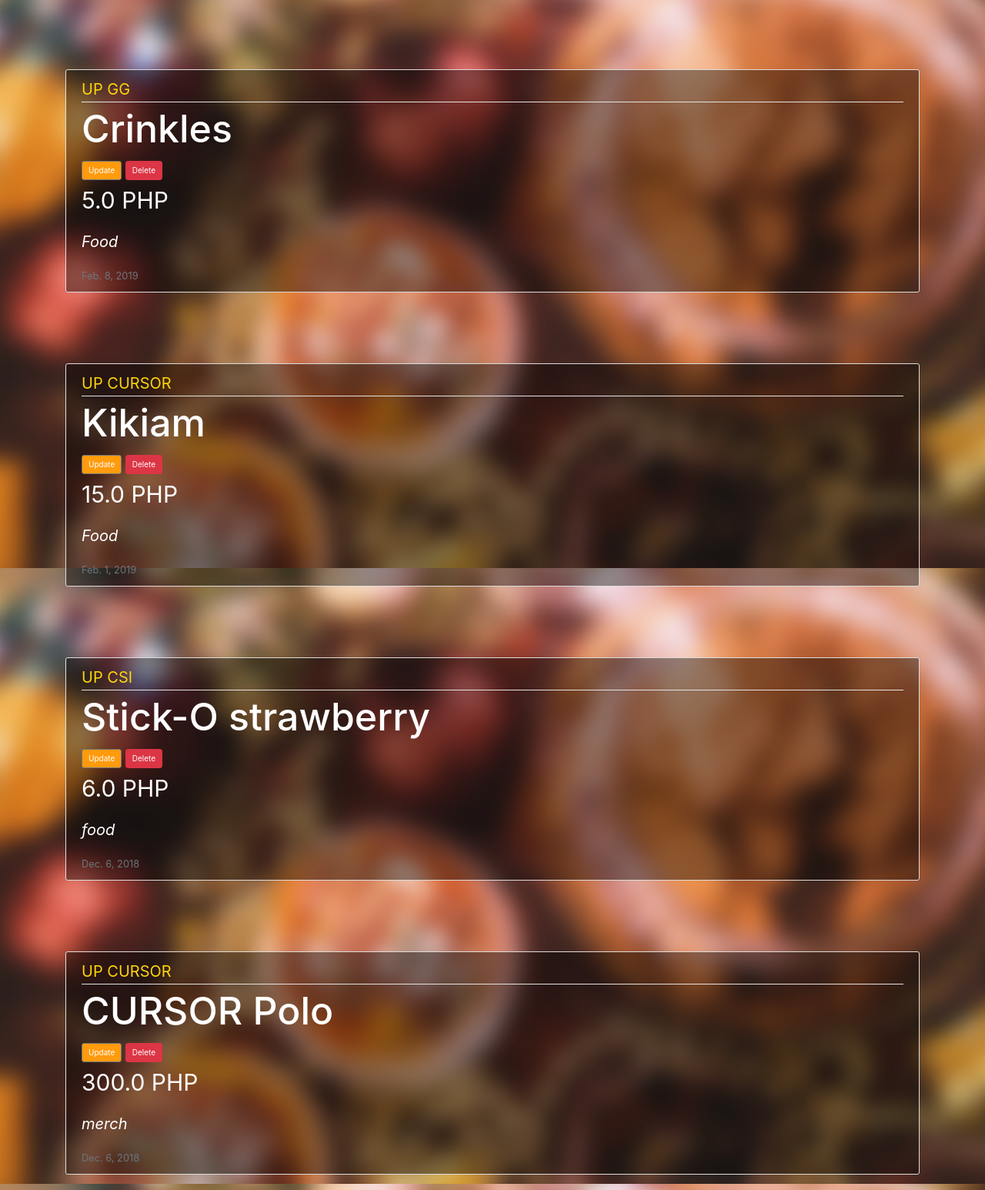
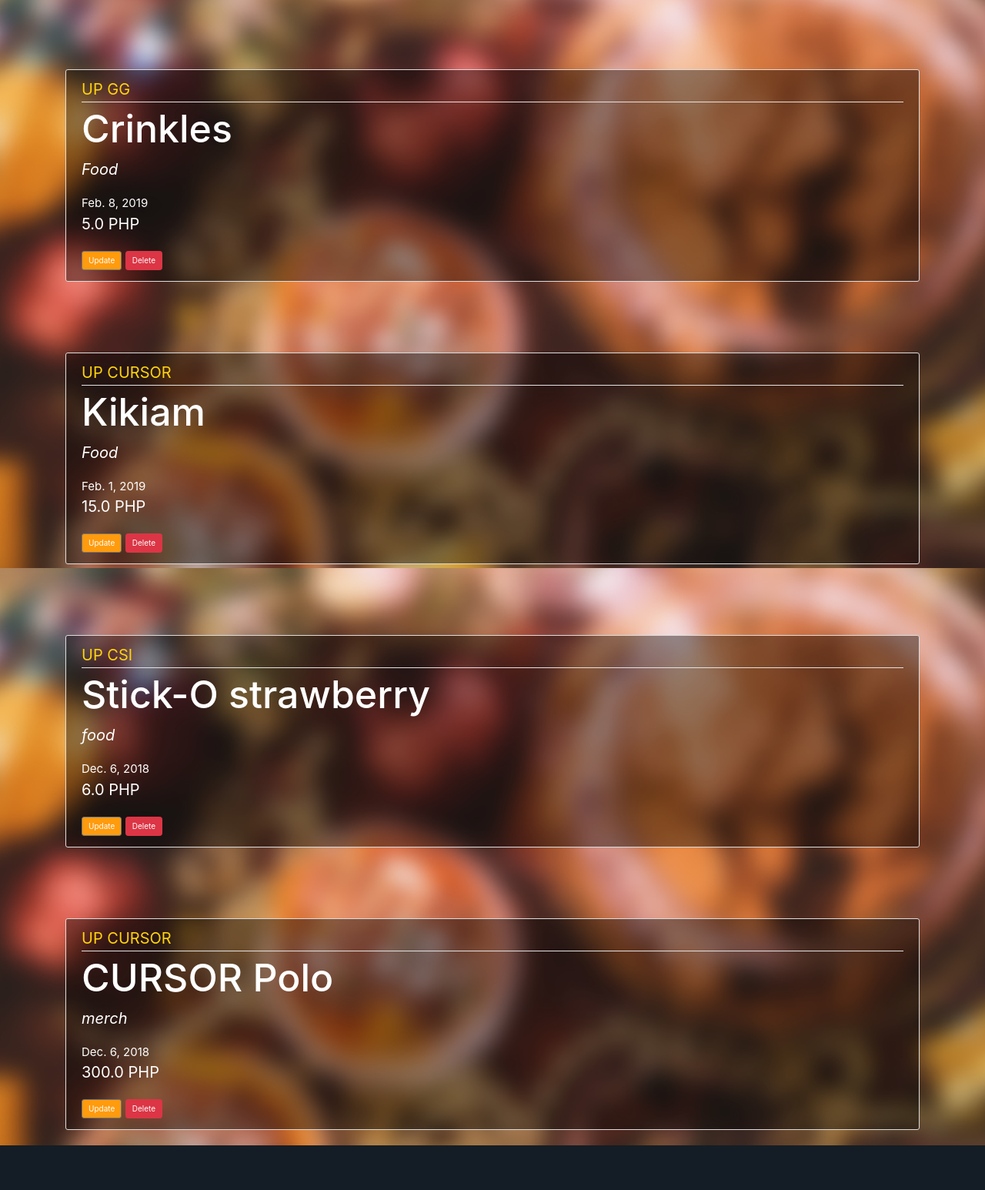
Before and after one commit to MatchaBrentea/CS192-Whats-Your-IGP, a Django app: page /igps/ in a window 1280 px wide. Shown: the part 62-1608 px from the top of the page at 77% size. After the commit the page ends 1550 px from the top, so only its background shows below. Run offline with Django 3.2, Linux system fonts and the light colour scheme; data comes from the database, SQL or seed files in the repository; both versions use the stored data as it was after the commit; some libraries are stand-ins or nearby versions.

Commit message:
CS 192 What's Your IGP
CS 192 Project

```diff
--- a/app/templates/app/igp.html
+++ b/app/templates/app/igp.html
@@ -88,6 +88,11 @@
 		background-attachment: fixed;
 	}
 
+	.text{
+		font-size:15px;
+		color:white;
+	}
+
 	</style>
 	<body>
 	</body>
@@ -99,11 +104,11 @@
 					<a class="mr-2" href="{% url 'orgigps_detail' i.org.id %}" style="color:#ffd40d;font-size:20px">{{ i.org }}</a>
 				</div>
 				<h2 style="color:white; font-size:50px">{{ i.item }}</h2>
+				<p class="article-content" style="font-size:20px"><i>{{ i.itype }}</i></p>
+				<small class="text">{{ i.date_posted|date }}</small>
+				<p class="article-content" style="font-size:20px">{{ i.price }} PHP</p>
 				<a class="btn btn-secondary btn-sm mt-1 mb-1" href="{% url 'igp-update' i.id %}" style="background-color:#ff9b0d;font-size:10px">Update</a>
 				<a class="btn btn-danger btn-sm mt-1 mb-1" href="{% url 'igp-delete' i.id %}" style="font-size:10px ">Delete</a>
-				<p class="article-content" style="font-size:30px">{{ i.price }} PHP</p>
-				<p class="article-content" style="font-size:20px"><i>{{ i.itype }}</i></p>
-				<small class="text-muted">{{ i.date_posted|date }}</small>
 			</div>
 		</article>
 	</html>
```
Also changed, not shown: db.sqlite3.
